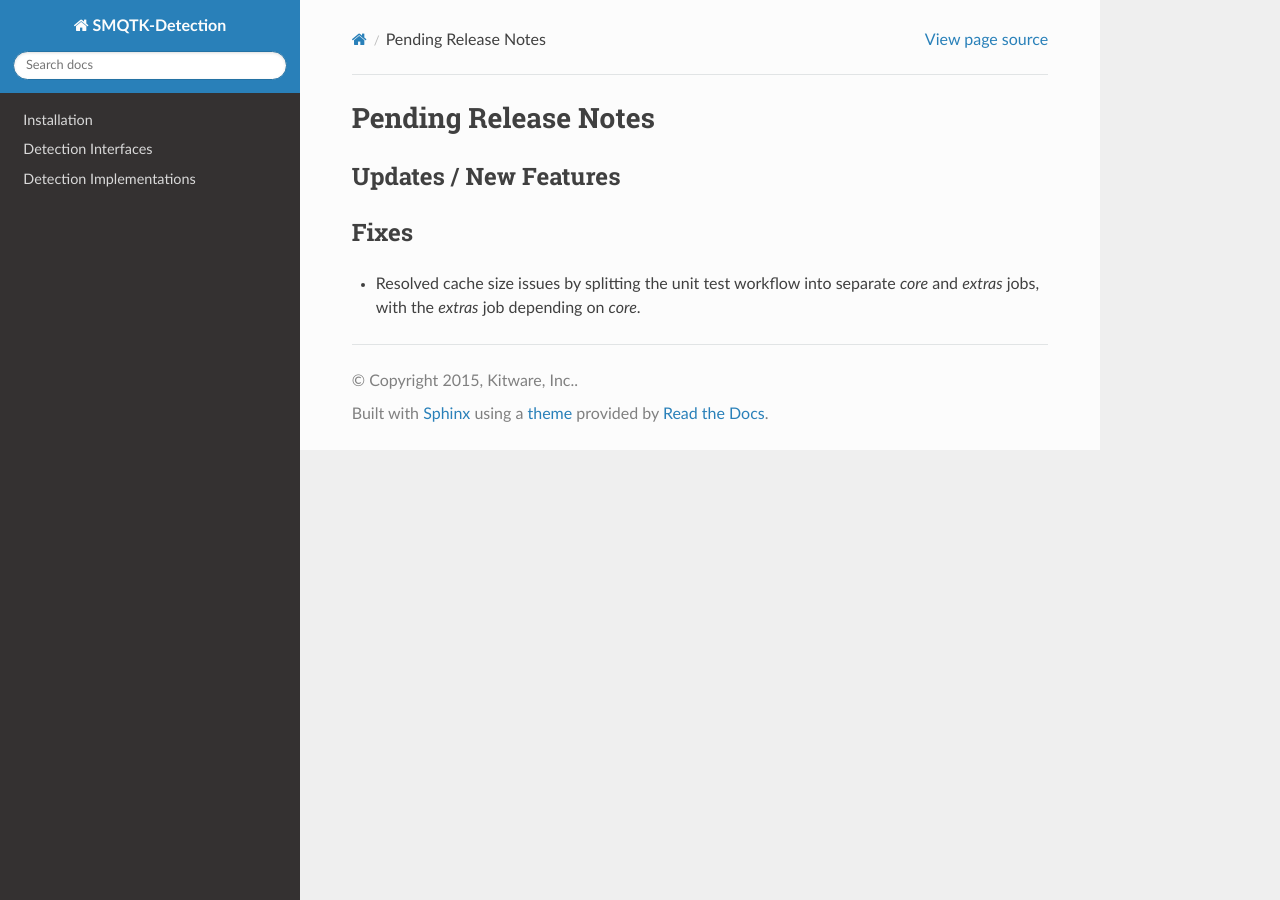
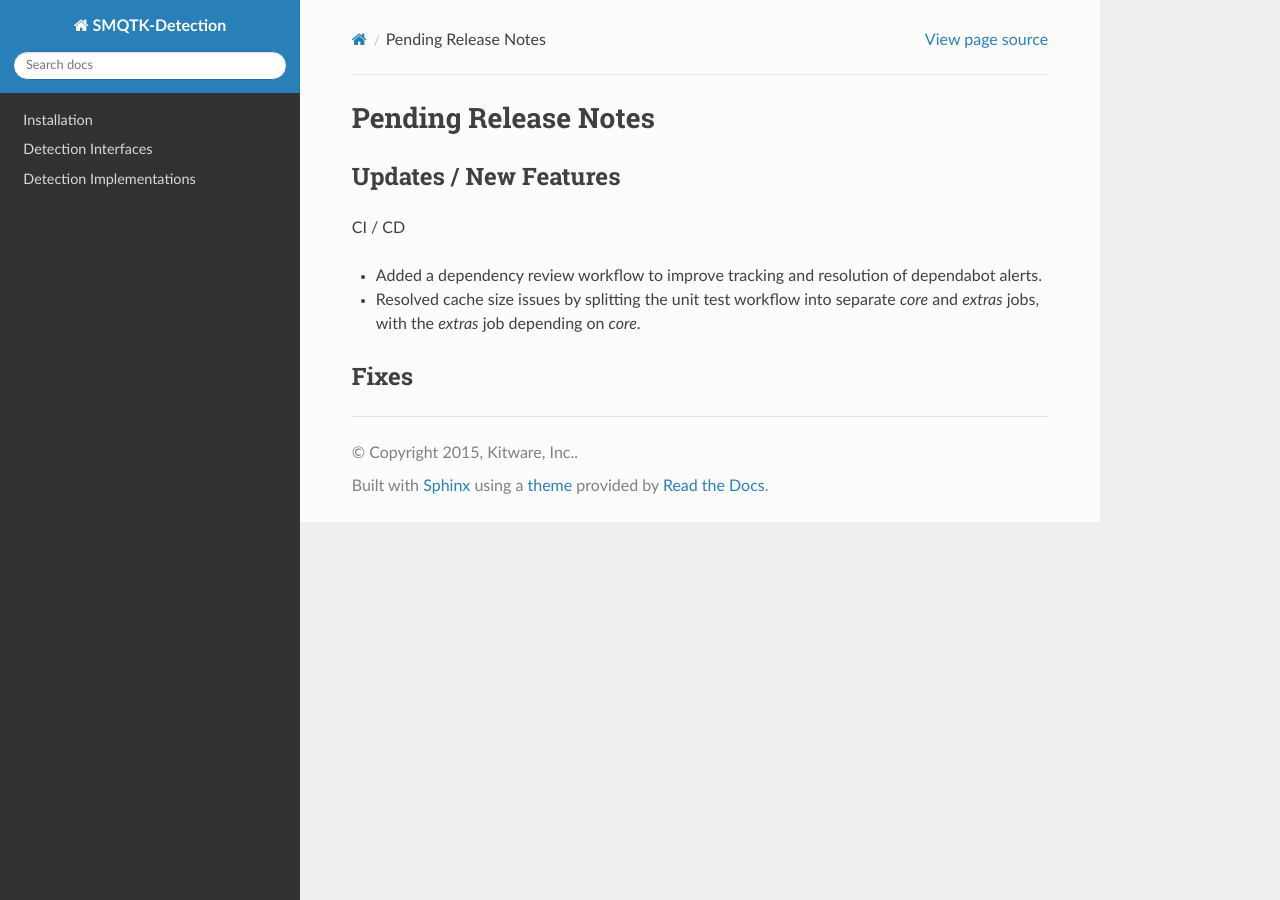
Before and after one commit to Kitware/SMQTK-Detection, a Sphinx documentation site: the page built from docs/release_notes/pending_release.rst, in a window 1280 px wide. Built offline with Sphinx 7.4.7 and the Read the Docs theme 3.1.0, drawn with Linux system fonts in a browser that asks for light colours; pages that are not in the unit, such as notebooks, are missing from menus; the version number is read from the project's files by our own code.

Commit message:
Added a dependency review workflow for dependabot

```diff
--- a/docs/release_notes/pending_release.rst
+++ b/docs/release_notes/pending_release.rst
@@ -4,8 +4,13 @@ Pending Release Notes
 Updates / New Features
 ----------------------
 
-Fixes
------
+CI / CD
+
+* Added a dependency review workflow to improve tracking and resolution of
+  dependabot alerts.
 
 * Resolved cache size issues by splitting the unit test workflow into separate
   *core* and *extras* jobs, with the *extras* job depending on *core*.
+
+Fixes
+-----
```
Also changed, not shown: 2 other files.
